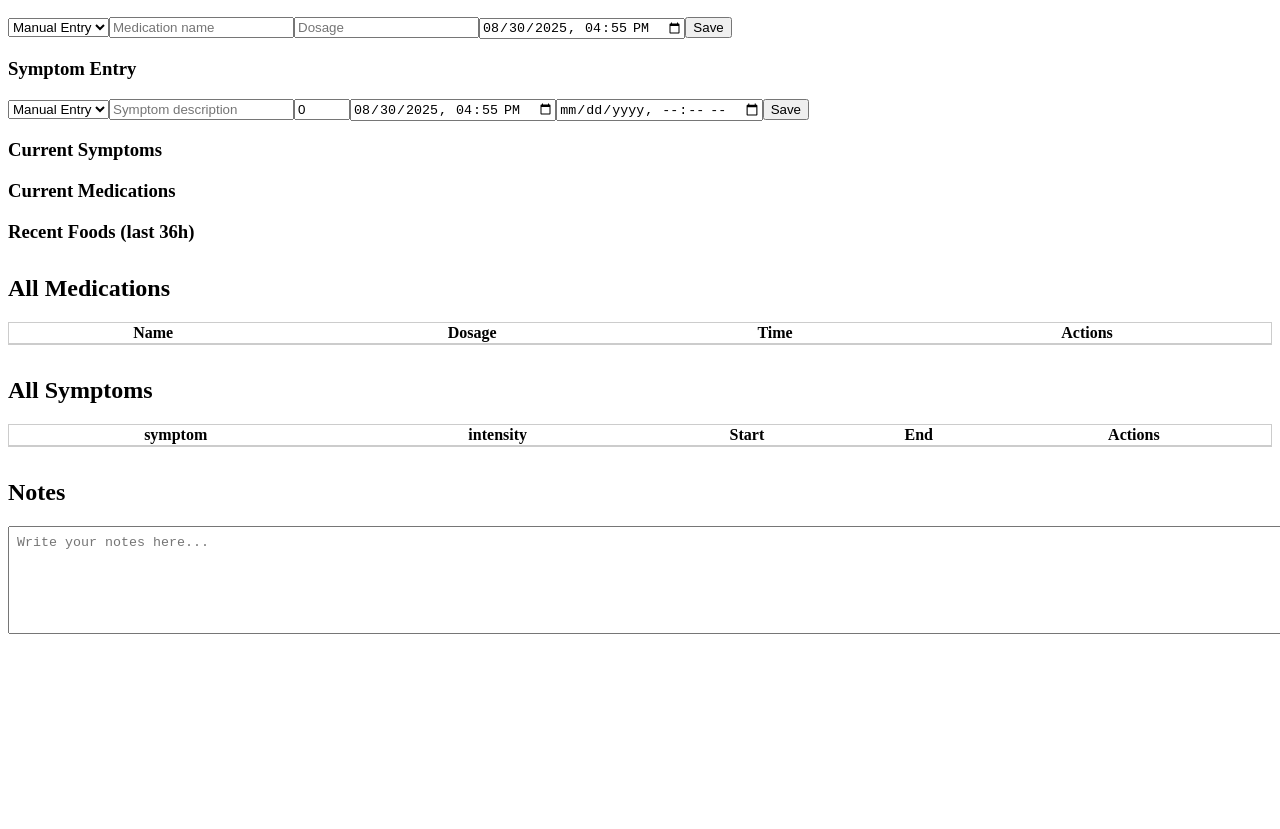
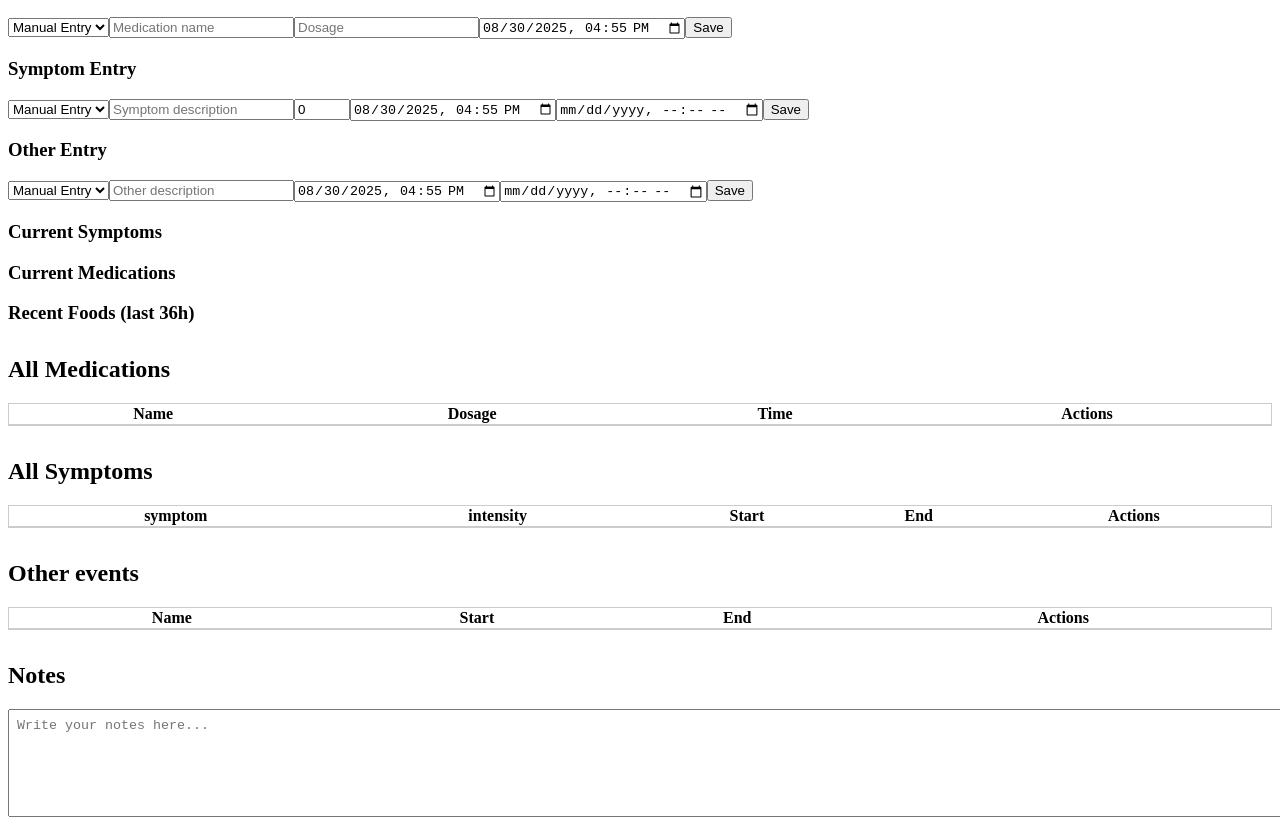
Before and after one commit to ghodulik95/food-symptom-tracker, a React (Vite) app: page / in a window 1280 px wide. Shown: the part 380-1209 px from the top of the page. Before the commit the page ends 1026 px from the top, so only its background shows below. Built offline with nearby package versions, Linux system fonts and the light colour scheme.

Commit message:
Add other events to track

```diff
--- a/src/App.jsx
+++ b/src/App.jsx
@@ -2,11 +2,13 @@ import React, { useState, useEffect, useRef } from "react";
 import FoodEntry from "./components/FoodEntry";
 import MedicationEntry from "./components/MedicationEntry";
 import SymptomEntry from "./components/SymptomEntry";
+import OtherEntry from "./components/OtherEntry";
 import CurrentSymptoms from "./components/CurrentSymptoms";
 import CurrentMedications from "./components/CurrentMedications";
 import RecentFoods from "./components/RecentFoods";
 import MedicationsTable from "./components/MedicationsTable";
 import SymptomsTable from "./components/SymptomsTable";
+import OtherTable from "./components/OtherTable";
 import { initDataFile, loadData, saveData, exportData, importData } from "./services/fileSystem";
 
 function App() {
@@ -95,6 +97,14 @@ function App() {
     )
   );
 
+	const otherList = Array.from(
+    new Set(
+      entries
+        .filter((e) => e.type === "other" && e.name) // adjust field name if different
+        .map((e) => e.name.trim())
+    )
+  );
+
 	const foodList = Array.from(
     new Set(
       entries
@@ -152,6 +162,7 @@ function App() {
 			<FoodEntry onSave={addEntry} apiKey={apiKey} foodList={foodList} analysisCache={analysisDict} />
       <MedicationEntry onSave={addEntry} medList={medList} medOptionsList={medOptionsList} />
       <SymptomEntry onSave={addEntry} symptomList={symptomList} />
+			<OtherEntry onSave={addEntry} otherList={otherList} />
 
       <CurrentSymptoms entries={entries} onUpdate={updateEntry} />
       <CurrentMedications entries={entries} onUpdate={updateEntry} />
@@ -159,6 +170,7 @@ function App() {
 
 			<MedicationsTable entries={entries} onUpdate={updateEntry} onDelete={handleDelete} />
 			<SymptomsTable entries={entries} onUpdate={updateEntry} onDelete={handleDelete} />
+			<OtherTable entries={entries} onUpdate={updateEntry} onDelete={handleDelete} />
 
 			{/* ✅ Notes area */}
       <div ref={notesRef} style={{ marginTop: "2rem" }}>
--- a/src/components/DataInputOptionalDropdown.jsx
+++ b/src/components/DataInputOptionalDropdown.jsx
@@ -5,9 +5,8 @@ export default function DataInputOptionalDropdown({ name, setName, options, plac
         value={name}
         onChange={(e) => setName(e.target.value)}
         placeholder={placeholder}
-        list="medication-options"
       />
-      <datalist id="medication-options">
+      <datalist>
         {options.map((opt, i) => (
           <option key={i} value={opt} />
         ))}
--- /dev/null
+++ b/src/components/OtherEntry.jsx
@@ -0,0 +1,47 @@
+import React, { useState } from "react";
+import { localNow } from "../utils/dateutils.js";
+import DataInputOptionalDropdown from "./DataInputOptionalDropdown";
+
+export default function OtherEntry({ onSave, otherList }) {
+  const [name, setName] = useState("");
+  const [start, setStart] = useState(localNow());
+  const [end, setEnd] = useState("");
+  const [useManual, setUseManual] = useState(true);
+
+	const otherOptions = [
+    "Manual Entry",
+    ...new Set(otherList),
+  ];
+
+	const handleDropdownSelect = (value) => {
+    if (value === "Manual Entry") {
+      setUseManual(true);
+      setOther("");
+    } else {
+      setUseManual(false);
+			setOther(value)
+    }
+  };
+
+  const handleSubmit = () => {
+    onSave({ type: "other", name, start, end: end || null });
+  };
+
+  return (
+    <div className="card">
+      <h3>Other Entry</h3>
+			{/* Dropdown for previous meds */}
+      <select onChange={(e) => handleDropdownSelect(e.target.value)}>
+        {otherOptions.map((opt, i) => (
+          <option key={i} value={opt}>
+            {opt}
+          </option>
+        ))}
+      </select>
+			<DataInputOptionalDropdown name={name} setName={setName} options={otherList} placeholder={"Other description"} />
+			<input type="datetime-local" value={start} onChange={(e) => setStart(e.target.value)} />
+      <input type="datetime-local" value={end} onChange={(e) => setEnd(e.target.value)} />
+      <button onClick={handleSubmit}>Save</button>
+    </div>
+  );
+}
--- /dev/null
+++ b/src/components/OtherTable.jsx
@@ -0,0 +1,111 @@
+import React, { useState } from "react";
+import {formatDisplayDate} from "../utils/dateutils";
+
+
+export default function SymptomsTable({ entries, onUpdate, onDelete }) {
+  const [editId, setEditId] = useState(null);
+  const [editValues, setEditValues] = useState({
+    name: "",
+    start: "",
+    end: ""
+  });
+
+  const startEdit = (sym) => {
+    setEditId(sym.id);
+    setEditValues({
+      name: sym.name,
+      start: sym.start || "",
+      end: sym.end || ""
+    });
+  };
+
+  const cancelEdit = () => {
+    setEditId(null);
+    setEditValues({ name: "", start: "", end: "" });
+  };
+
+  const saveEdit = () => {
+    onUpdate({ id: editId, type: "other", ...editValues });
+    cancelEdit();
+  };
+
+  return (
+    <div style={{ marginTop: "2rem" }}>
+      <h2>Other events</h2>
+      <div style={{ maxHeight: "200px", overflowY: "auto", border: "1px solid #ccc" }}>
+        <table style={{ width: "100%", borderCollapse: "collapse" }}>
+          <thead>
+            <tr>
+              <th style={{ borderBottom: "1px solid #ccc" }}>Name</th>
+              <th style={{ borderBottom: "1px solid #ccc" }}>Start</th>
+              <th style={{ borderBottom: "1px solid #ccc" }}>End</th>
+              <th style={{ borderBottom: "1px solid #ccc" }}>Actions</th>
+            </tr>
+          </thead>
+          <tbody>
+            {entries.filter(e => e.type === "other")
+						.sort((a, b) => new Date(b.start) - new Date(a.start))
+						.map(sym => (
+              <tr key={sym.id}>
+                <td>
+                  {editId === sym.id ? (
+                    <input
+                      value={editValues.name}
+                      onChange={(e) => setEditValues({ ...editValues, name: e.target.value })}
+                    />
+                  ) : (
+                    sym.name
+                  )}
+                </td>
+                <td>
+                  {editId === sym.id ? (
+                    <input
+                      type="datetime-local"
+                      value={editValues.start}
+                      onChange={(e) => setEditValues({ ...editValues, start: e.target.value })}
+                    />
+                  ) : (
+                    formatDisplayDate(sym.start) || "-"
+                  )}
+                </td>
+                <td>
+                  {editId === sym.id ? (
+                    <input
+                      type="datetime-local"
+                      value={editValues.end}
+                      onChange={(e) => setEditValues({ ...editValues, end: e.target.value })}
+                    />
+                  ) : (
+                    formatDisplayDate(sym.end) || "-"
+                  )}
+                </td>
+                <td>
+                  {editId === sym.id ? (
+                    <>
+                      <button onClick={saveEdit}>💾 Save</button>
+                      <button onClick={cancelEdit} style={{ marginLeft: "0.5rem" }}>✖ Cancel</button>
+                    </>
+                  ) : (
+                    <>
+                      <button onClick={() => startEdit(sym)}>✏️ Edit</button>
+                      <button
+                        onClick={() => {
+                          if (window.confirm(`Delete name "${sym.name}"?`)) {
+                            onDelete(sym);
+                          }
+                        }}
+                        style={{ marginLeft: "0.5rem" }}
+                      >
+                        ❌ Delete
+                      </button>
+                    </>
+                  )}
+                </td>
+              </tr>
+            ))}
+          </tbody>
+        </table>
+      </div>
+    </div>
+  );
+}
```
